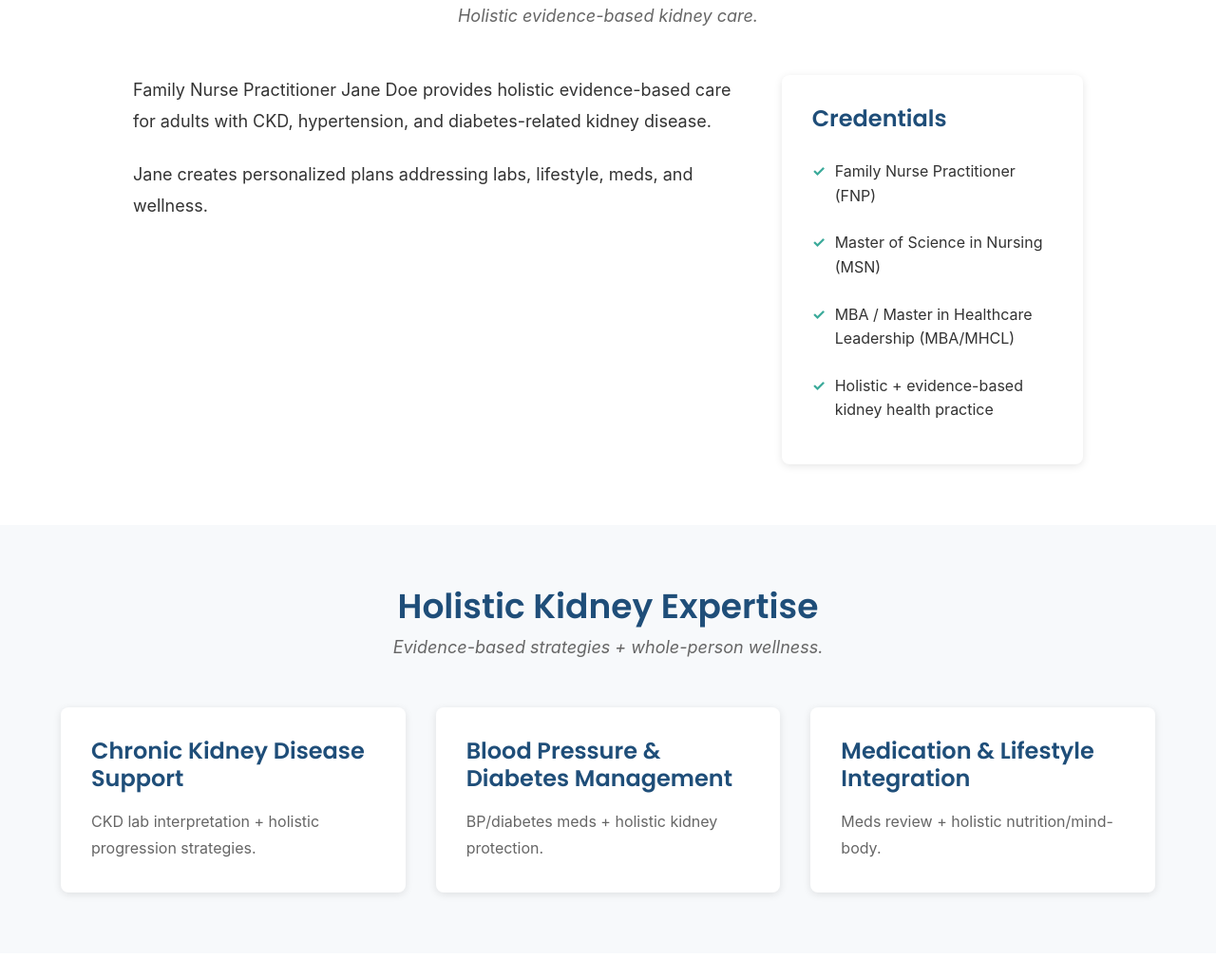
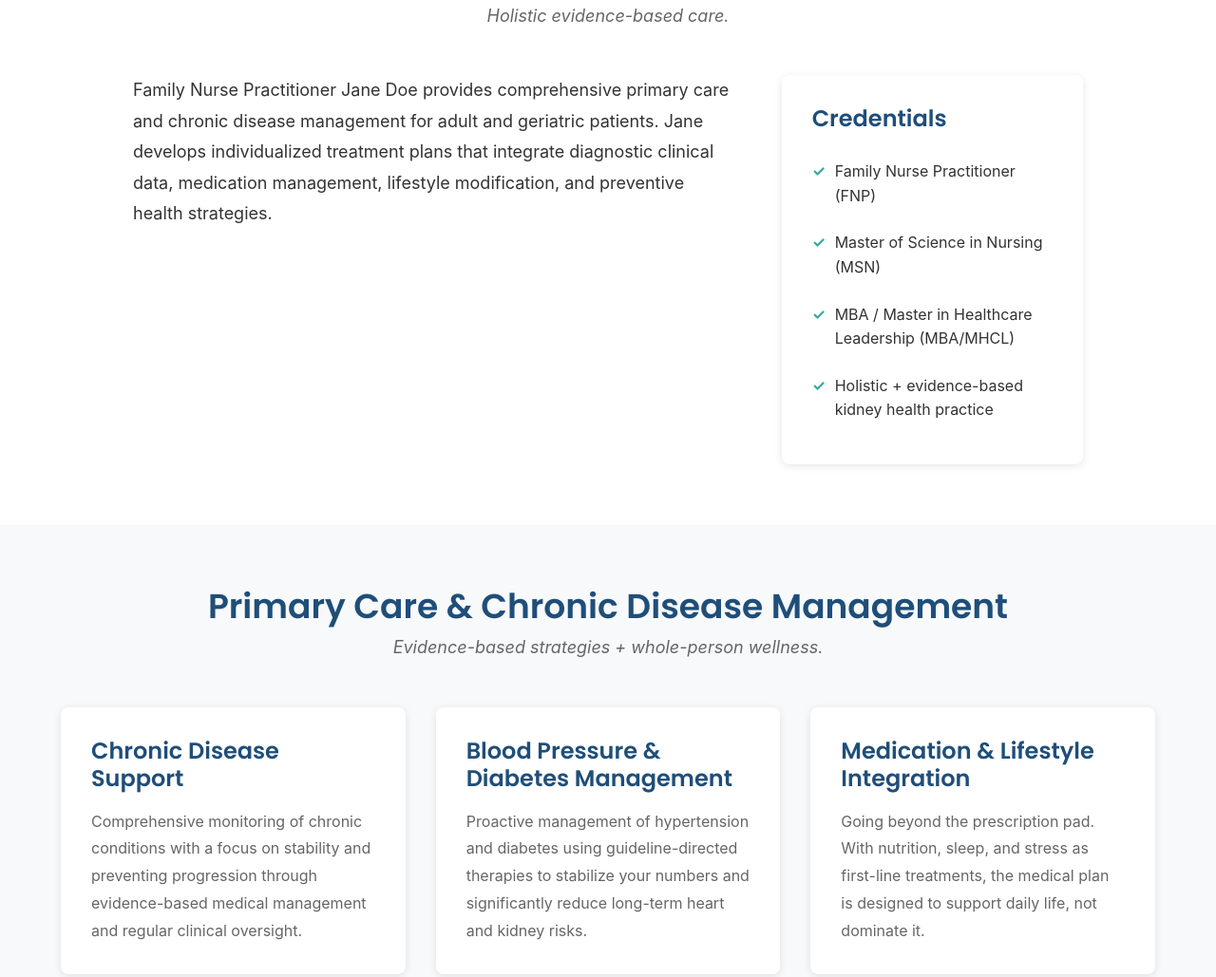
Before and after one commit to shr3stha/self_profile, a website: page index.html in a window 1280 px wide. Shown: the part 609-1638 px from the top of the page at 95% size. Drawn offline with Linux system fonts and the light colour scheme.

Commit message:
Update hero subtitle and content for broader care focus
Revised the hero subtitle and related content across README, admin.html, config.js, and index.html to emphasize prevention and management of CKD & hypertension, and to reflect a broader primary care and chronic disease management focus. Updated availability text and expertise descriptions for clarity and inclusivity of services.

```diff
--- a/assets/js/config.js
+++ b/assets/js/config.js
@@ -18,10 +18,10 @@ class ConfigManager {
     return {
       heroName: "Jane Doe, FNP",
       heroSubtitle:
-        "Family Nurse Practitioner – <strong>Primary care</strong> with <span class=\"accent\">CKD & hypertension</span> management",
+        "<strong>Primary care</strong> with <span class=\"accent\">CKD & hypertension</span> prevention and management",
       profileImageUrl: "assets/images/placeholder-profile.svg",
       acceptingPatients: false,
-      availabilityStatus: "Limited appointments Friday–Sunday, 9AM–5PM",
+      availabilityStatus: "Please contact us to inquire about availability.",
       bannerEnabled: false,
       bannerText: "",
       bannerType: "info",
--- a/index.html
+++ b/index.html
@@ -88,14 +88,12 @@
             </div>
           </div>
           <div class="hero-right">
-            <span class="hero-eyebrow"
-              >Family Nurse Practitioner · Kidney Health</span
-            >
+            <span class="hero-eyebrow">Family Nurse Practitioner</span>
             <h2 id="hero-name" class="hero-name">Jane Doe, FNP</h2>
             <p class="hero-subtitle" id="hero-subtitle">
-              Family Nurse Practitioner –
               <strong>Primary care</strong> with
-              <span class="accent">CKD & hypertension</span> management
+              <span class="accent">CKD & hypertension</span> prevention and
+              management
             </p>
             <p id="hero-availability" class="hero-availability"></p>
             <div class="hero-cta">
@@ -116,18 +114,16 @@
       <div class="container">
         <div class="section-header">
           <h2 class="section-title">About Your Nurse Practitioner</h2>
-          <p class="section-subtitle">Holistic evidence-based kidney care.</p>
+          <p class="section-subtitle">Holistic evidence-based care.</p>
         </div>
         <div class="about-layout">
           <div class="about-text">
             <p>
-              Family Nurse Practitioner Jane Doe provides holistic
-              evidence-based care for adults with CKD, hypertension, and
-              diabetes-related kidney disease.
-            </p>
-            <p>
-              Jane creates personalized plans addressing labs, lifestyle, meds,
-              and wellness.
+              Family Nurse Practitioner Jane Doe provides comprehensive primary
+              care and chronic disease management for adult and geriatric
+              patients. Jane develops individualized treatment plans that
+              integrate diagnostic clinical data, medication management,
+              lifestyle modification, and preventive health strategies.
             </p>
           </div>
           <div class="about-details">
@@ -147,27 +143,37 @@
     <section id="expertise" class="section expertise">
       <div class="container">
         <div class="section-header">
-          <h2 class="section-title">Holistic Kidney Expertise</h2>
+          <h2 class="section-title">
+            Primary Care & Chronic Disease Management
+          </h2>
           <p class="section-subtitle">
             Evidence-based strategies + whole-person wellness.
           </p>
         </div>
         <div class="expertise-grid card-grid">
           <article class="expertise-card card">
-            <h3 class="card-title">Chronic Kidney Disease Support</h3>
+            <h3 class="card-title">Chronic Disease Support</h3>
             <p class="card-text">
-              CKD lab interpretation + holistic progression strategies.
+              Comprehensive monitoring of chronic conditions with a focus on
+              stability and preventing progression through evidence-based
+              medical management and regular clinical oversight.
             </p>
           </article>
           <article class="expertise-card card">
             <h3 class="card-title">Blood Pressure & Diabetes Management</h3>
             <p class="card-text">
-              BP/diabetes meds + holistic kidney protection.
+              Proactive management of hypertension and diabetes using
+              guideline-directed therapies to stabilize your numbers and
+              significantly reduce long-term heart and kidney risks.
             </p>
           </article>
           <article class="expertise-card card">
             <h3 class="card-title">Medication & Lifestyle Integration</h3>
-            <p class="card-text">Meds review + holistic nutrition/mind-body.</p>
+            <p class="card-text">
+              Going beyond the prescription pad. With nutrition, sleep, and
+              stress as first-line treatments, the medical plan is designed to
+              support daily life, not dominate it.
+            </p>
           </article>
         </div>
       </div>
@@ -240,7 +246,7 @@
               <li>
                 <strong>Availability:</strong>
                 <span id="contact-availability"
-                  >Friday, Saturday, and Sunday, 9:00 AM–5:00 PM</span
+                  >Please contact us to inquire about availability.</span
                 >
               </li>
             </ul>
```
Also changed, not shown: admin.html (+1 -1 lines), README.md.
